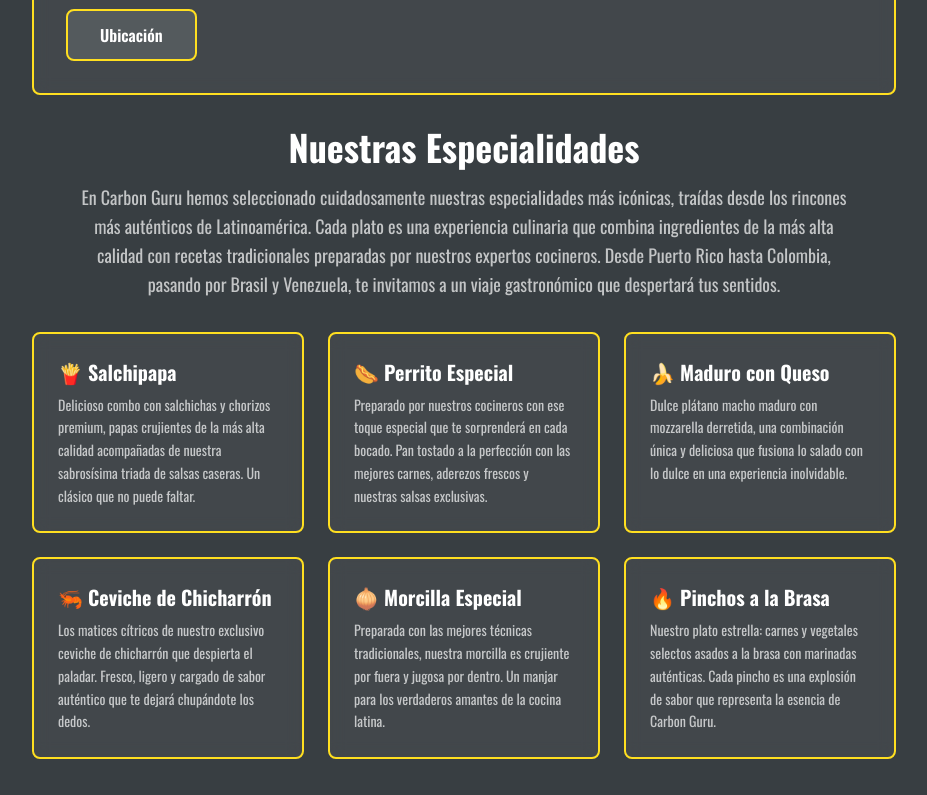
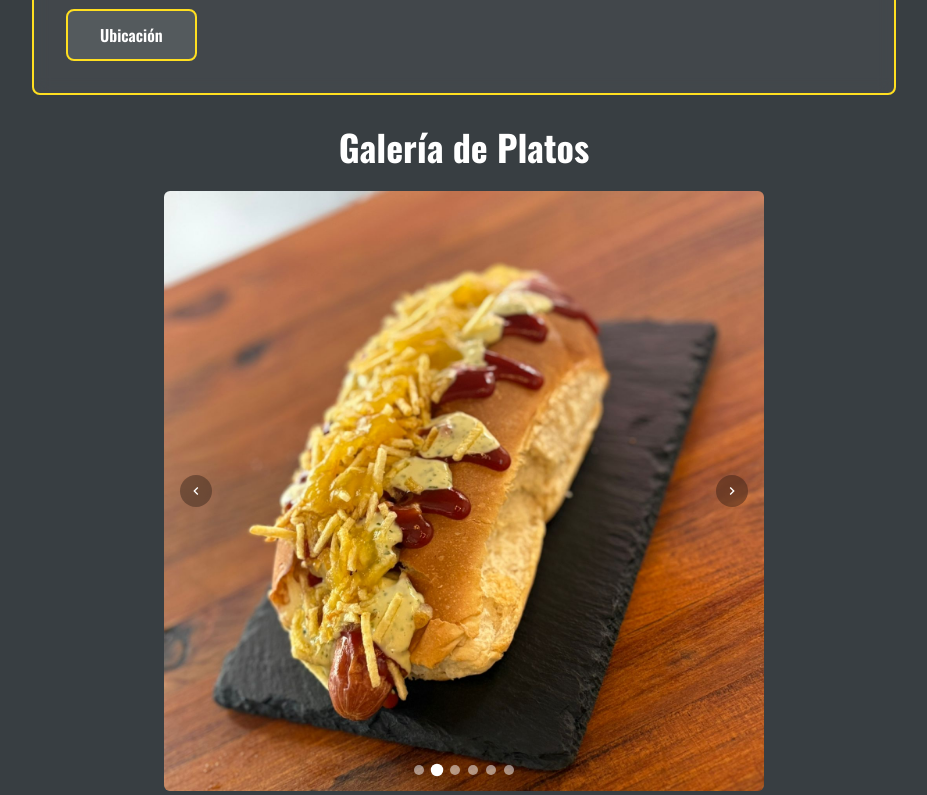
Before and after one commit to Degery71/carbon-guru, a Next.js app in the folder cg/: page / in a window 1280 px wide. Shown: the part 1080-1875 px from the top of the page, without its empty margins (176-1103 px from the left). Built offline with nearby package versions, Linux system fonts and the light colour scheme.

Commit message:
Update page.tsx

```diff
--- a/cg/src/app/page.tsx
+++ b/cg/src/app/page.tsx
@@ -83,7 +83,7 @@ export default function Home() {
           </section>
 
           {/* Food Highlights */}
-          <section className="w-full mb-8">
+          {/* <section className="w-full mb-8">
             <h2 className="text-white text-3xl md:text-4xl font-bold text-center mb-4">
               Nuestras Especialidades
             </h2>
@@ -160,7 +160,7 @@ export default function Home() {
                 </p>
               </div>
             </div>
-          </section>
+          </section> */}
 
           {/* Food Carousel Section */}
           <section className="w-full text-center mb-8 flex flex-col items-center">
```
